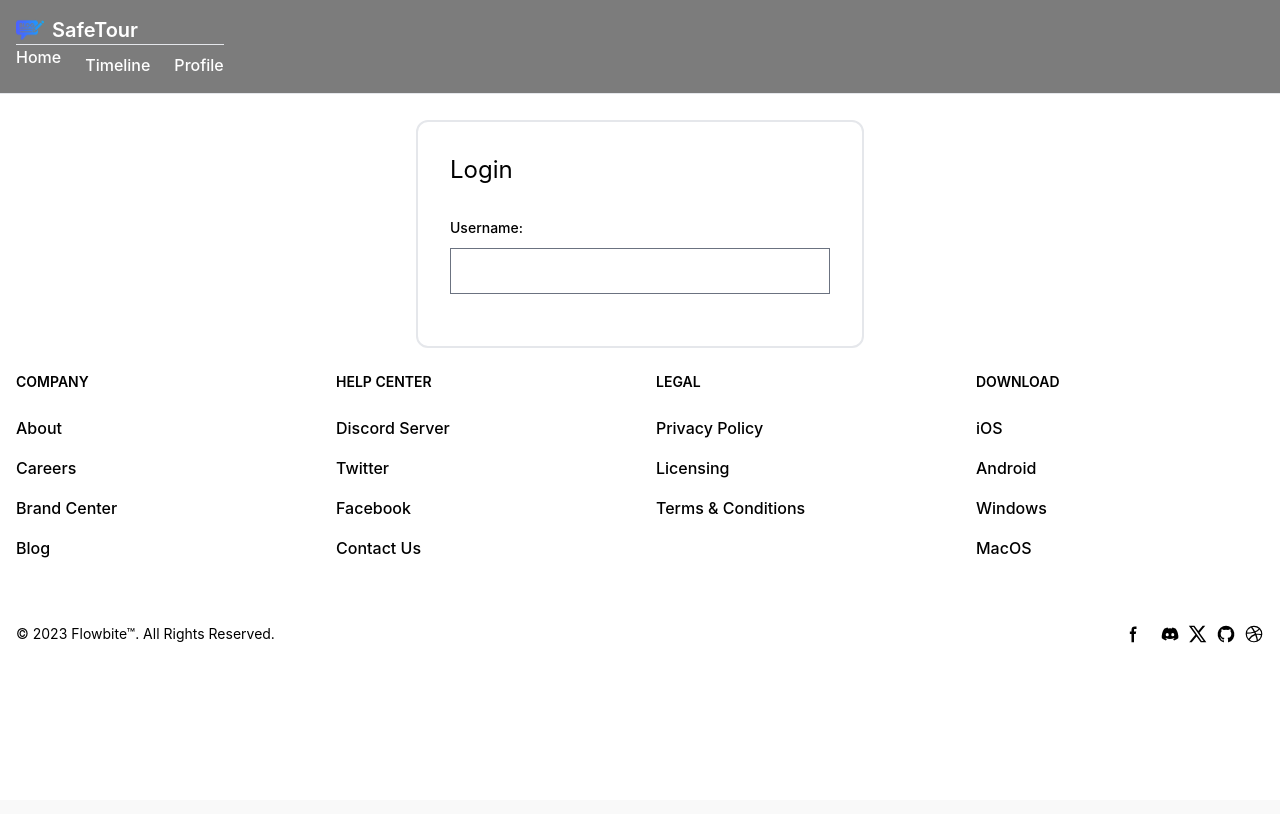
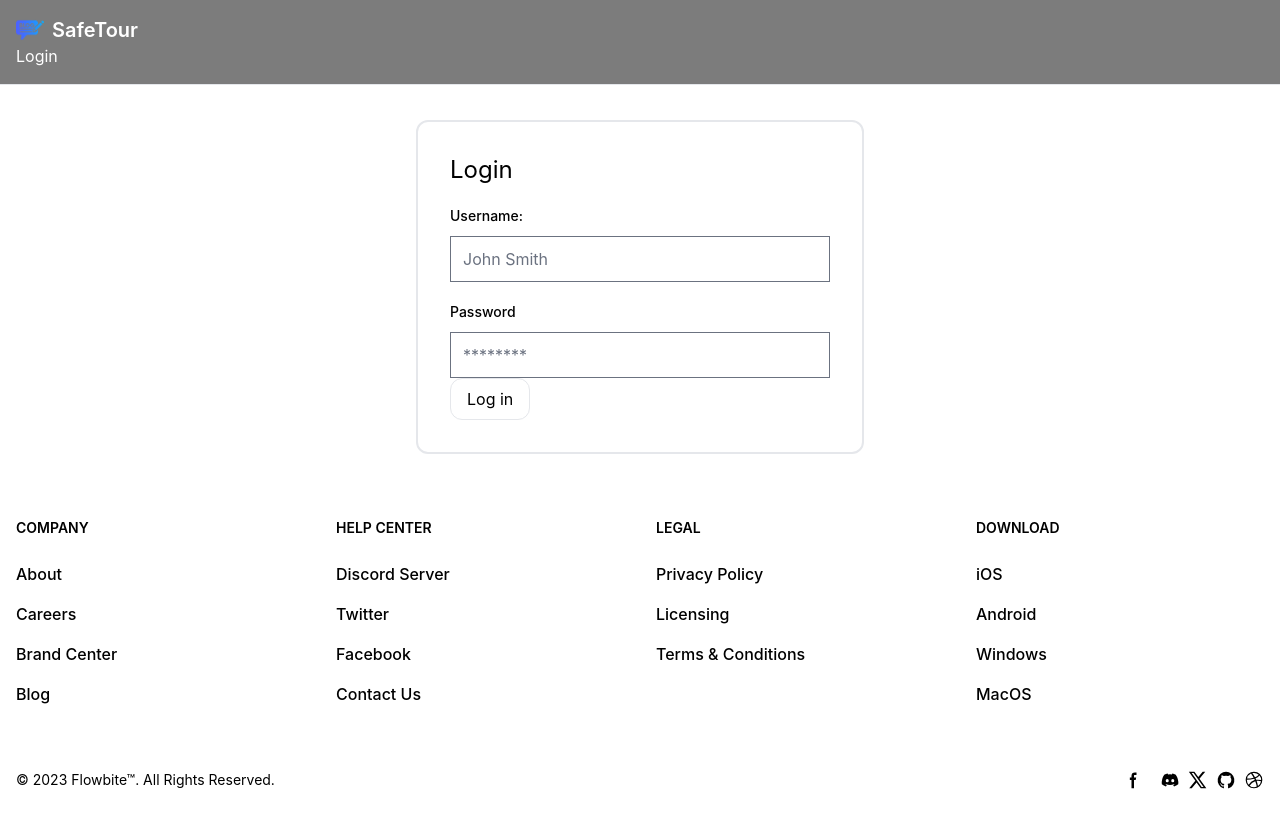
Before and after one commit to RafaelaYazawa/BlogTest, a Django app: page /accounts/login/ in a window 1280 px wide. Before the commit the page ends 643 px from the top, so only its background shows below. Run offline with Django 5.2, Linux system fonts and the light colour scheme; some libraries are stand-ins or nearby versions.

Commit message:
Add login configuration, protect feed, and update auth templates

```diff
--- a/blog/settings.py
+++ b/blog/settings.py
@@ -131,4 +131,5 @@
 
 DEFAULT_AUTO_FIELD = 'django.db.models.BigAutoField'
 
-LOGIN_REDIRECT_URL = '/timeline'
+LOGIN_URL = '/accounts/login'
+LOGIN_REDIRECT_URL = 'feed'
--- a/rafaYaz/templates/navbar.html
+++ b/rafaYaz/templates/navbar.html
@@ -16,17 +16,25 @@
       </button>
 
       <div class="hidden w-full lg:flex lg:w-auto text-white" id="navbar-hamburguer">
+        {% if user.is_authenticated %}
           <ul class="flex flex-col lg:flex-row font-medium mt-4 lg:mt-0 pt-4 lg:pt-0 lg:bg-neutral-secondary-soft space-y-2 lg:space-y-0 lg:space-x-6 border-t lg:border-0 border-default">
             <li>
               <a href="{% url 'index' %}" class="block py-2 px-3 bg-brand rounded md:bg-transparent md:text-fg-brand md:p-0" aria-current="page">Home</a>
             </li>
             <li>
-            <a href="{% url 'timeline' %}"  class="block py-2 px-3 text-heading rounded hover:bg-neutral-tertiary md:hover:bg-transparent md:border-0 md:hover:text-fg-brand md:p-0  md:dark:hover:bg-transparent">Timeline</a>
+              <a href="{% url 'feed' %}"  class="block py-2 px-3 text-heading rounded hover:bg-neutral-tertiary md:hover:bg-transparent md:border-0 md:hover:text-fg-brand md:p-0  md:dark:hover:bg-transparent">Feed</a>
             </li>
             <li>
               <a href="" class="block py-2 px-3 text-heading rounded hover:bg-neutral-tertiary md:hover:bg-transparent md:border-0 md:hover:text-fg-brand md:p-0  md:dark:hover:bg-transparent">Profile</a>
             </li>
           </ul>
+        {% else %}
+          <ul>
+            <li>
+              <a href="{% url 'login' %}" class="block py-2 px-3 bg-brand rounded md:bg-transparent md:text-fg-brand md:p-0">Login</a>
+            </li>
+          </ul>
+        {% endif %}
       </div>
     </div>
   </nav>
--- a/rafaYaz/templates/registration/login.html
+++ b/rafaYaz/templates/registration/login.html
@@ -4,16 +4,24 @@
 
 {% block content %}
 
-<div class="max-w-md mx-auto mt-30 p-8 border-2 border-slate-500 rounded-xl">
-  <h2 class="text-2xl font-bolder pb-8">Login</h2>
-  <form class="max-w-md mx-auto">
+<div class="max-w-md mx-auto mt-30 mb-10 p-8 border-2 border-slate-500 rounded-xl">
+  <h2 class="text-2xl font-bolder pb-5">Login</h2>
+  <form class="max-w-md mx-auto" method="post">
     {% csrf_token %}
     <div class="max-w-sm mx-auto">
       <div class="mb-5">
         <label for="username" class="block mb-2.5 text-sm font-medium">Username:</label>
-        <input type="text" id="username" class="bg-neutral-secondary-medium border border-default-medium text-heading rounded-xl focus:ring-brand focus:border-brand block w-full px-3 py-2.5 shadow-xs placeholder:text-body">
+        <input type="text" name="username" id="username" class="bg-neutral-secondary-medium border border-default-medium text-heading rounded-xl focus:ring-brand focus:border-brand block w-full px-3 py-2.5 shadow-xs placeholder:text-body" placeholder="John Smith" required>
+      </div>
+
+      <div>
+        <label for="password" class="block mb-2.5 text-sm font-medium">Password</label>
+        <input type="password" name="password" id="password" class="bg-neutral-secondary-medium border border-default-medium text-heading rounded-xl focus:ring-brand focus:border-brand block w-full px-3 py-2.5 shadow-xs placeholder:text-body" placeholder="********" required >
       </div>
     </div>
+
+    <button type="submit" class="border rounded-xl mt-5 px-4 py-2 bg-amber-300/70 shadow-md/60 shadow-orange-500/30 cursor-pointer">Log in</button>
+
   </form>
 </div>
 
--- a/rafaYaz/urls.py
+++ b/rafaYaz/urls.py
@@ -1,13 +1,11 @@
 from django.urls import path, include
 from . import views
-from django.views.generic.base import TemplateView
 
 # When dealing with urls, create this file first and then go to the urls.py
 
 urlpatterns = [
     path('', views.index, name="index"),
     path('accounts/', include('django.contrib.auth.urls')),
-    path('timeline', views.timeline, name='timeline'),
+    path('feed', views.timeline, name='feed'),
     path('post/<slug:slug>', views.post, name='post_detail'),
-    path("", TemplateView.as_view(template_name="index.html"), name="index"),
 ]
--- a/rafaYaz/views.py
+++ b/rafaYaz/views.py
@@ -1,11 +1,12 @@
+from django.contrib.auth.decorators import login_required
 from django.shortcuts import render, get_object_or_404
 from . models import Post
-
 
 # Create your views here.
 def index(request):
     return render(request, 'index.html')
 
+@login_required
 def timeline(request):
     posts = Post.objects.all()
     context = {
```
Also changed, not shown: rafaYaz/static/css/shine-effect.css (added, +18 -0 lines). Lines whose indentation alone changed are shown as unchanged.
